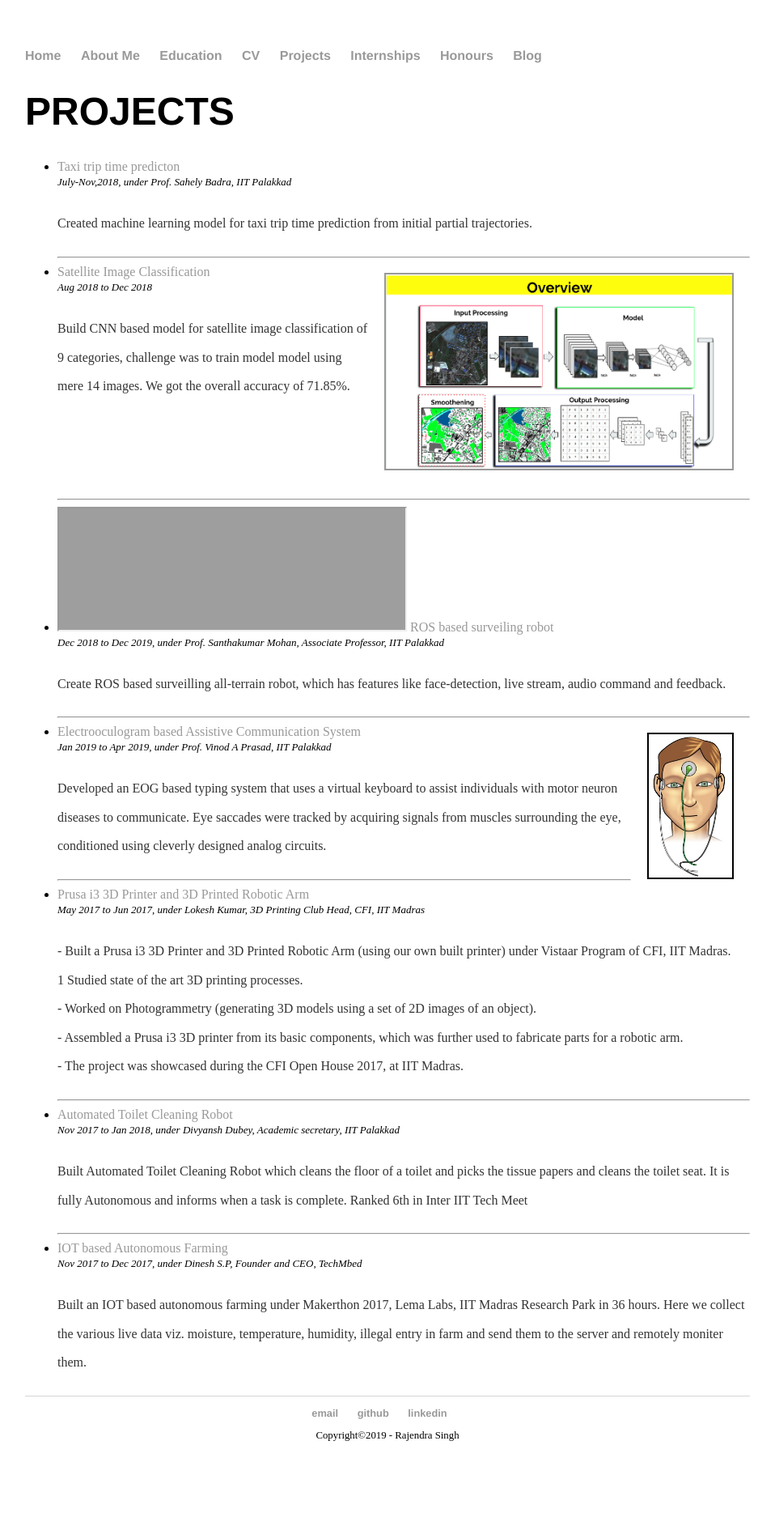
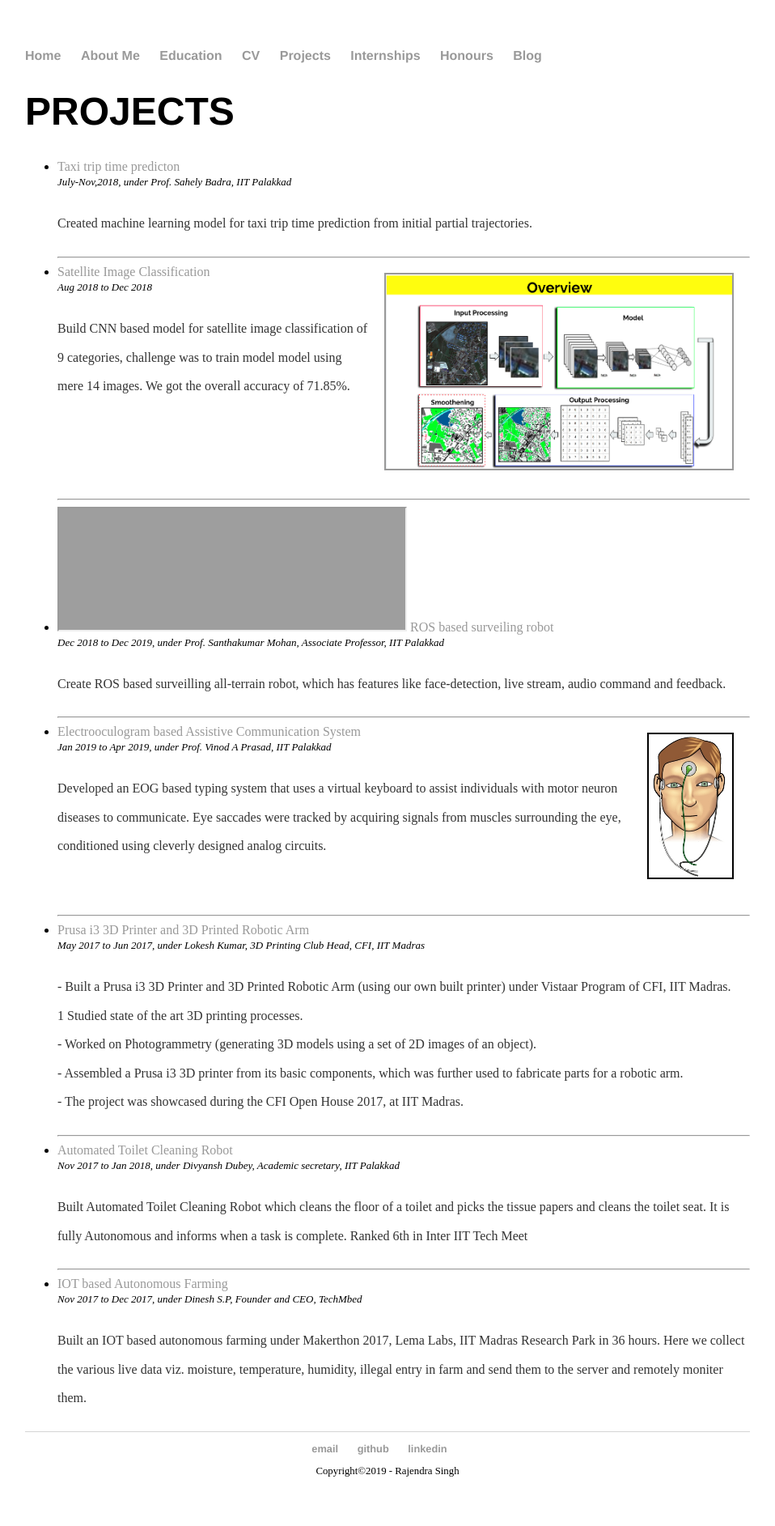
Before and after one commit to iamrajee/iamrajee.github.io, a Jekyll site: the page built from projects/index.html, in a window 1280 px wide. Shown: the whole page at 81% size, without its empty margins (161-1119 px from the left). Built offline with Jekyll 4.4.1, drawn with Linux system fonts in a browser that asks for light colours; before the commit the page ends 1841 px from its top, so only the background shows below that; grey boxes are pictures that could not be loaded.

Commit message:
Update index.html

```diff
--- a/projects/index.html
+++ b/projects/index.html
@@ -26,7 +26,7 @@ title: PROJECTS
 		<li><img src="images/eog.jpg" style='height: 12%; width: 12%' align="right" border="2" HSPACE="20" VSPACE="10" /><a href="https://github.com/iamrajee/bio_medical">Electrooculogram based Assistive Communication System</a></li>
 		<font size="2"><em>Jan 2019 to Apr 2019, under Prof. Vinod A Prasad, IIT Palakkad</em></font>
 		<p><font size="3">Developed an EOG based typing system that uses a virtual keyboard to assist individuals with motor neuron diseases to communicate. Eye saccades were tracked by acquiring signals from muscles surrounding the eye, conditioned using cleverly designed analog circuits.</font></p>
-		<hr/>
+		<br/><br/><hr/>
 
 		<li><a href="https://youtu.be/fiKWWNUrDsA">Prusa i3 3D Printer and 3D Printed Robotic Arm</a></li>
 		<font size="2"><em>May 2017 to Jun 2017, under Lokesh Kumar, 3D Printing Club Head, CFI, IIT Madras</em></font>
```
